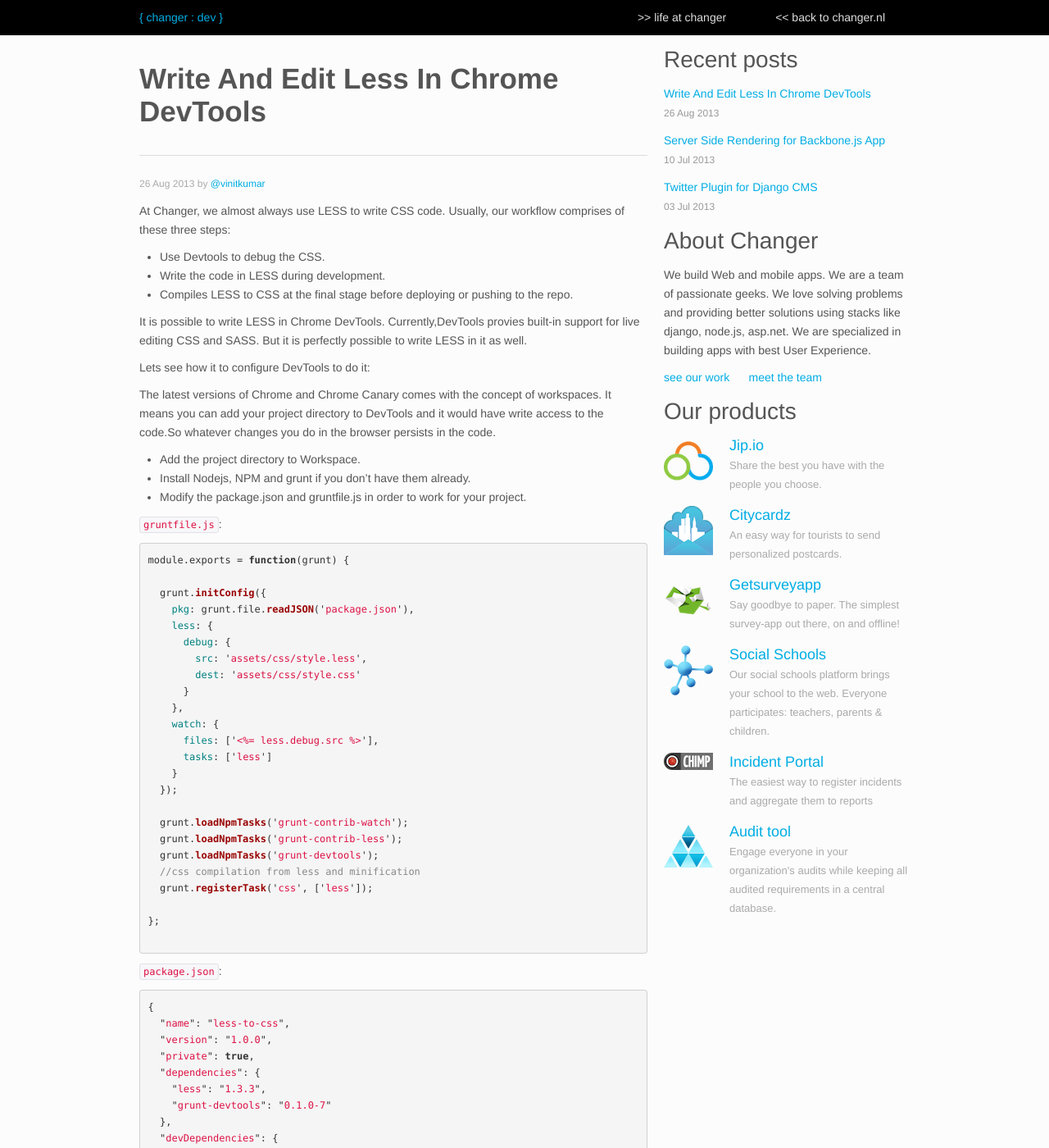
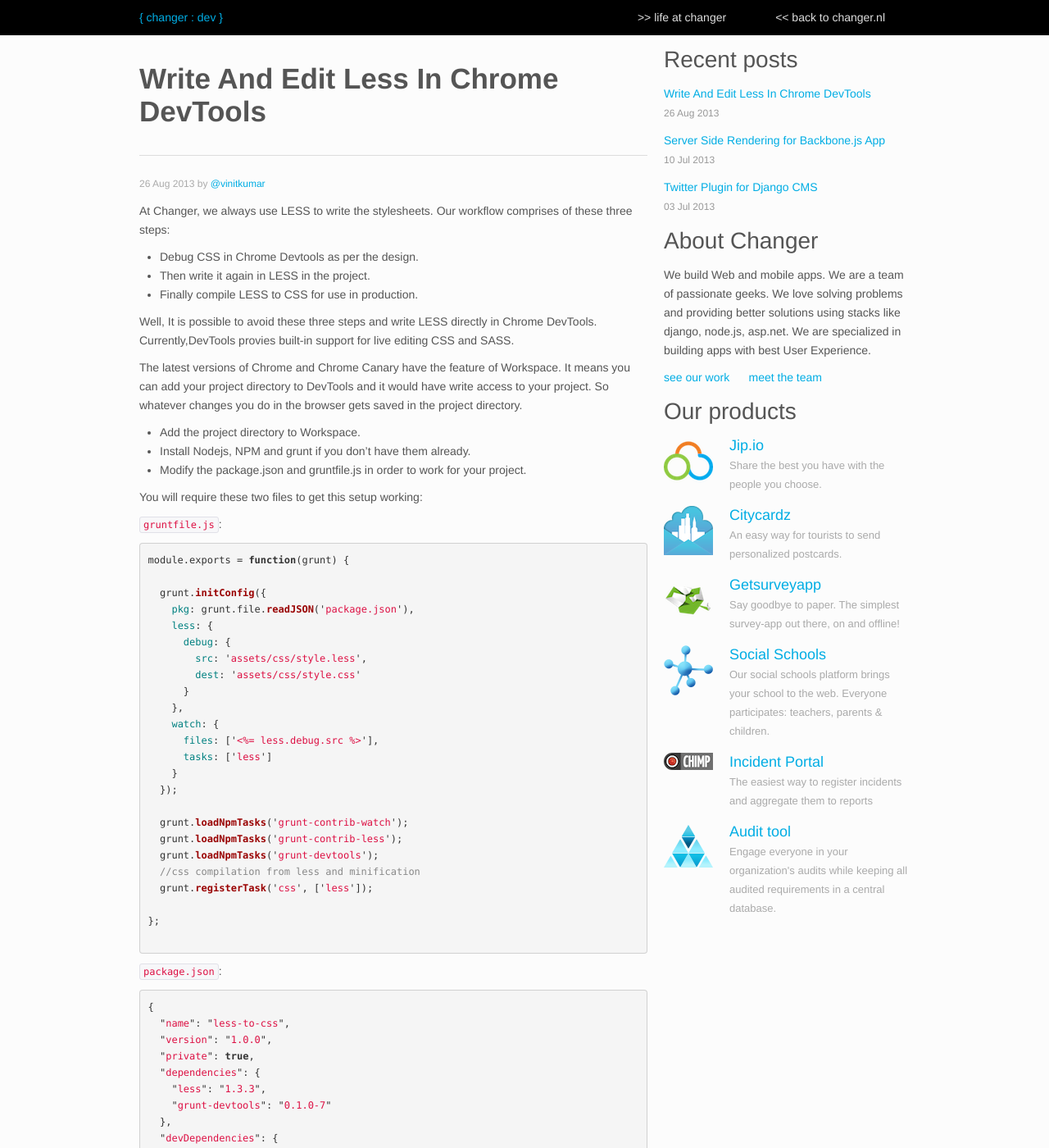
Before and after one commit to maddy9859/devlog, a Jekyll site: the page built from _posts/2013-08-26-Write-LESS-In-DevTools.md, in a window 1280 px wide and 1400 px high. Shown: the whole window at 82% size. Built offline with Jekyll 4.4.1, drawn with Linux system fonts in a browser that asks for light colours; Markdown is read by kramdown in place of the engine named in the settings; comment, search, counter and statistics services are not loaded; some of the changed text lies outside the part shown.

Commit message:
cleanup text

````diff
--- a/_posts/2013-08-26-Write-LESS-In-DevTools.md
+++ b/_posts/2013-08-26-Write-LESS-In-DevTools.md
@@ -7,26 +7,22 @@
 author: vinitkumar
 ---
 
-At Changer, we almost always use LESS to write CSS code. Usually, our
+At Changer, we always use LESS to write the stylesheets. Our
 workflow comprises of these three steps:
 
-- Use Devtools to debug the CSS.
-- Write the code in LESS during development.
-- Compiles LESS to CSS at the final stage before deploying or pushing to the repo.
+- Debug CSS in Chrome Devtools as per the design.
+- Then write it again in LESS in the project.
+- Finally compile LESS to CSS for use in production.
 
-It is possible to write LESS in Chrome DevTools. Currently,DevTools provies
-built-in support for live editing CSS and SASS. But it is perfectly possible to write LESS in it as well.
+Well, It is possible to avoid these three steps and write LESS directly in Chrome DevTools. Currently,DevTools provies built-in support for live editing CSS and SASS.
 
-Lets see how it to configure DevTools to do it:
-
-The latest versions of Chrome and Chrome Canary
-comes with the concept of workspaces. It means you can add your project directory to DevTools and it would have write access to the
-code.So whatever changes you do in the browser persists in the code.
+The latest versions of Chrome and Chrome Canary have the feature of Workspace. It means you can add your project directory to DevTools and it would have write access to your project. So whatever changes you do in the browser gets saved in the project directory.
 
 - Add the project directory to Workspace.
 - Install Nodejs, NPM and grunt if you don't have them already.
 - Modify the package.json and gruntfile.js in order to work for your project.
 
+You will require these two files to get this setup working:
 
 `gruntfile.js`:
 
@@ -77,15 +73,15 @@
 
 ```
 
-- Once done with this setup, run `$grunt watch` in the project and start editing the LESS code in browser.
+- Once done with this setup, run `$grunt watch` in the project directory and start editing the LESS code in browser.
 
 ### Advantages:
 
-This is helpful because:
+This is a great addition to your workflow because:
 
-- It is not needed to write CSS to test in browser and then write in LESS
-  in your project.
-- It saves you a lot of time and helps you write better CSS code (in
+- It automatically converts your LESS to CSS and you could also minify
+  them for production usage at the time of saving the file.
+- It saves a lot of time and helps you write better CSS code (in
   LESS).
 
 ### Resources and References
````
